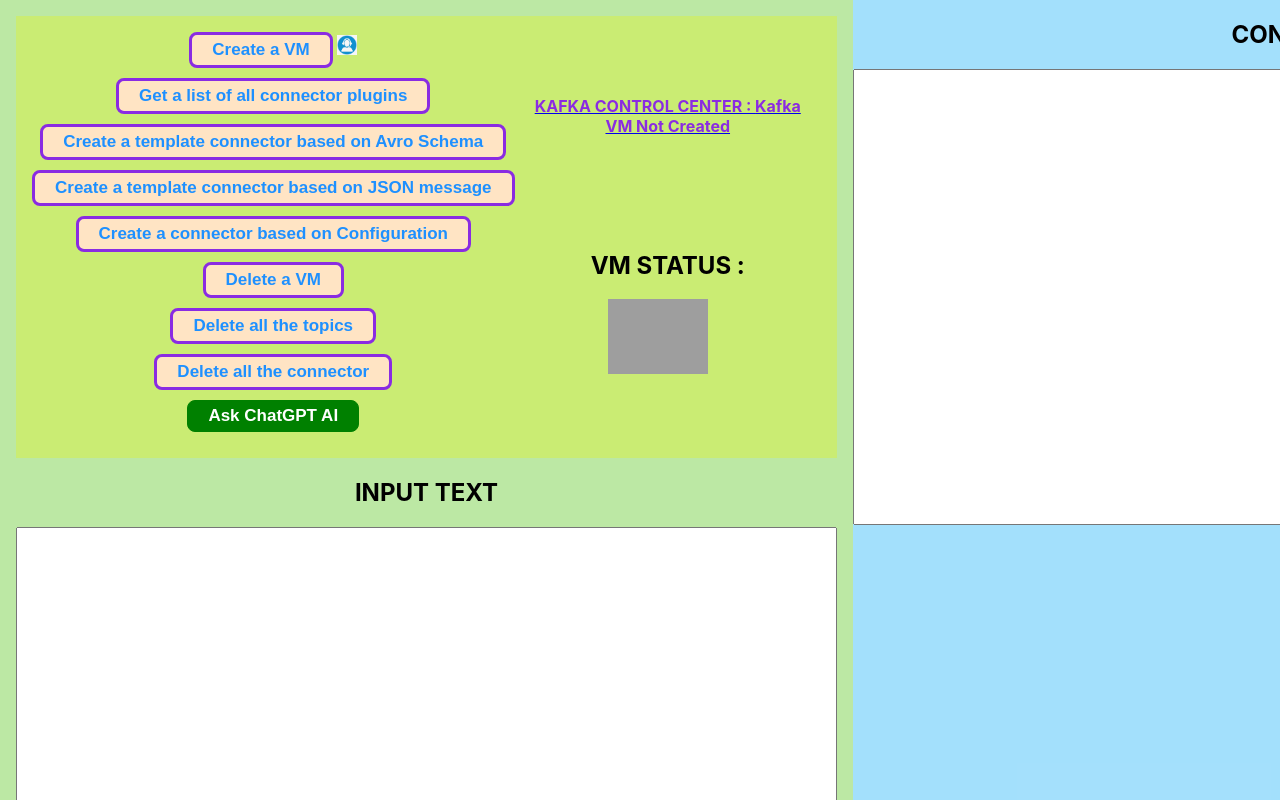
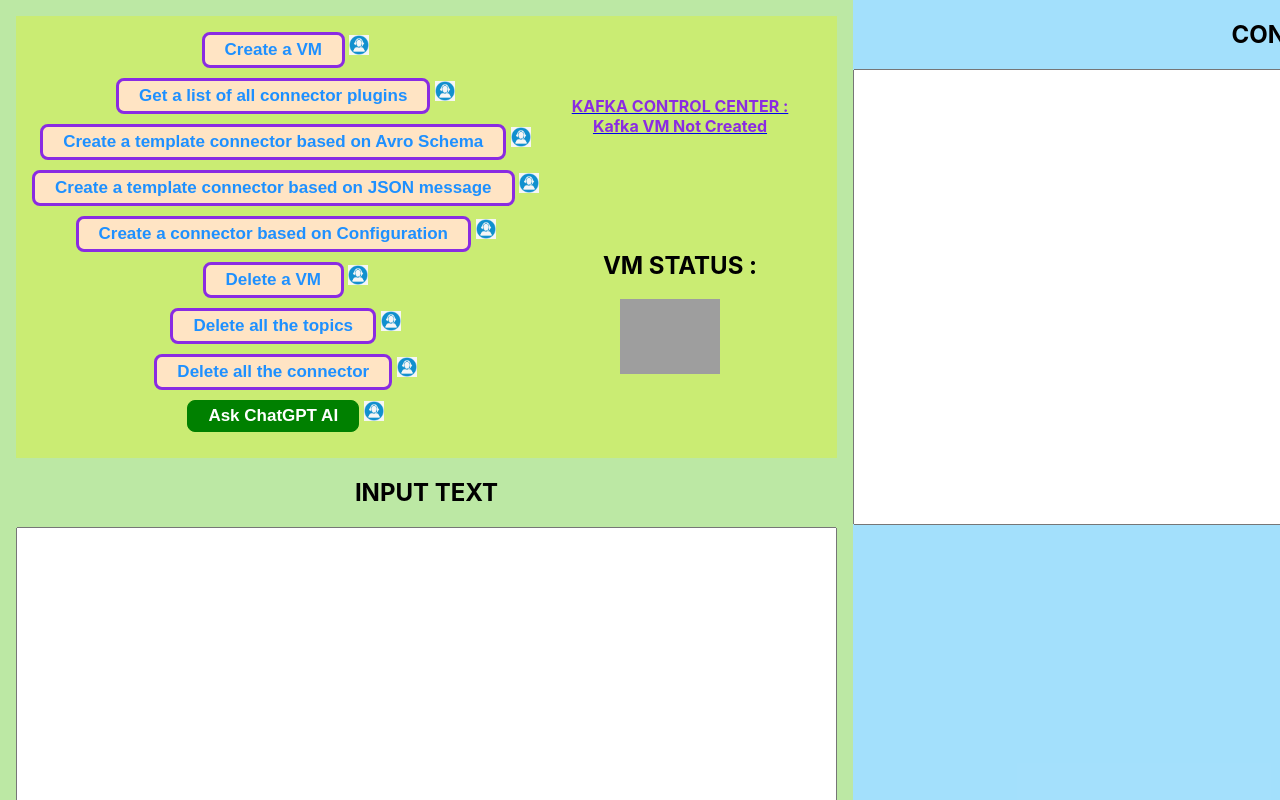
Before and after one commit to Lithin87/reactstudy, a React (Create React App) app: page / in a window 1280 px wide. Shown: the top 800 px of the page. Built offline with nearby package versions, Linux system fonts and the light colour scheme; no server answers; grey boxes are pictures that could not be loaded.

Commit message:
added help for all menus

```diff
--- a/src/Components/ImageHint.js
+++ b/src/Components/ImageHint.js
@@ -2,21 +2,106 @@
 import { useContext } from 'react';
 import help from '../images/help.png';
 
+const field3 = { "schema" :
+{
+  "connect.name": "lithin.personal.ust_data",
+  "fields": [
+    {
+      "name": "store_id",
+      "type": "int"
+    },
+    {
+      "name": "order_lines",
+      "type": {
+        "items": {
+          "connect.name": "lithin.personal.order_line",
+          "fields": [
+            {
+              "name": "product_id",
+              "type": "int"
+            },
+            {
+              "name": "category",
+              "type": "string"
+            },
+            {
+              "name": "quantity",
+              "type": "int"
+            },
+            {
+              "name": "unit_price",
+              "type": "float"
+            },
+            {
+              "name": "net_price",
+              "type": "float"
+            }
+          ],
+          "name": "order_line",
+          "type": "record"
+        },
+        "type": "array"
+      }
+    }
+  ],
+  "name": "ust_data",
+  "namespace": "lithin.personal",
+  "type": "record"
+}
+}
 
+const field4 = { "schema" :
+{
+ "name": "lithin",
+ "company": "UST",
+ "age": "23",
+ "account" : "BOOTS"
+}}
+
+
+const field5 ={
+  "name": "HttpSinkConnectorConnector_0",
+  "config": {
+    "value.converter.schema.registry.url": "http://schema-registry:8081",
+    "name": "HttpSinkConnectorConnector_0",
+    "connector.class": "io.confluent.connect.http.HttpSinkConnector",
+    "key.converter": "org.apache.kafka.connect.storage.StringConverter",
+    "value.converter": "io.confluent.connect.avro.AvroConverter",
+    "topics": "Regex_Schema",
+    "http.api.url": "https://kafkasinkcollector-tava5544oa-uc.a.run.app",
+    "request.method": "post",
+    "reporter.result.topic.replication.factor": "1",
+    "reporter.error.topic.replication.factor": "1",
+    "reporter.bootstrap.servers": "broker:29092"
+  }
+}
+
+const field9 =
+{
+  "data": "pls give a  sample json message with context of a shopping with 20 fields with valid values and with mandatory key named account"
+}
 
 function ImageHint({ htmlFor}) {
 
    const ctx = useContext(AuthContext);
+   const index = htmlFor.slice(-1)
 
+   const help_map = new Map();
+   help_map.set('1', { "Msg" : "Once VM created it needs a 3 mins to be Ready" });
+   help_map.set('2', { "Msg" : "The plugins defines the various destinations the data can be sent"});
+   help_map.set('3', field3);
+   help_map.set('4', field4);
+   help_map.set('5', field5);
+   help_map.set('6', 'VM deletion can take upto 3 mins');
+   help_map.set('7', 'Will delete all previous stored data');
+   help_map.set('8', 'Deletes all the craeted connenctors. Use this to RESET');
+   help_map.set('9', field9);
 
    const handleClick = async () => {
-   const df= { "schema" : "scscscsc" }
-
-
-    const formattedJSON = JSON.stringify(df, null, 2);
-    ctx.setText(formattedJSON);
+   const help = help_map.get(index);
+   const formattedJSON = JSON.stringify(help, null, 2);
+   ctx.setText(formattedJSON);
   };
-
 
 
     return (
--- a/src/Components/MenuOption.js
+++ b/src/Components/MenuOption.js
@@ -11,35 +11,35 @@
         </div>
 
         <div className="form-group">
-          <LabelOption htmlFor="field2">Get a list of all connector plugins</LabelOption>
+          <LabelOption htmlFor="field2">Get a list of all connector plugins</LabelOption>  <ImageHint htmlFor="field2"></ImageHint>
         </div>
 
         <div className="form-group">
-          <LabelOption htmlFor="field3">Create a template connector based on Avro Schema</LabelOption>
+          <LabelOption htmlFor="field3">Create a template connector based on Avro Schema</LabelOption> <ImageHint htmlFor="field3"></ImageHint>
         </div>
 
         <div className="form-group">
-          <LabelOption htmlFor="field4">Create a template connector based on JSON message</LabelOption>
+          <LabelOption htmlFor="field4">Create a template connector based on JSON message</LabelOption> <ImageHint htmlFor="field4"></ImageHint>
         </div>
 
         <div className="form-group">
-          <LabelOption htmlFor="field5">Create a connector based on Configuration</LabelOption>
+          <LabelOption htmlFor="field5">Create a connector based on Configuration</LabelOption> <ImageHint htmlFor="field5"></ImageHint>
         </div>
 
         <div className="form-group">
-          <LabelOption htmlFor="field6">Delete a VM</LabelOption>
+          <LabelOption htmlFor="field6">Delete a VM</LabelOption> <ImageHint htmlFor="field6"></ImageHint>
         </div>
 
         <div className="form-group">
-          <LabelOption htmlFor="field7">Delete all the topics</LabelOption>
+          <LabelOption htmlFor="field7">Delete all the topics</LabelOption> <ImageHint htmlFor="field7"></ImageHint>
         </div>
 
         <div className="form-group">
-          <LabelOption htmlFor="field8">Delete all the connector</LabelOption>
+          <LabelOption htmlFor="field8">Delete all the connector</LabelOption> <ImageHint htmlFor="field8"></ImageHint>
         </div>
 
         <div className="form-group">
-          <LabelOption htmlFor="field9">Ask ChatGPT AI</LabelOption>
+          <LabelOption htmlFor="field9">Ask ChatGPT AI</LabelOption> <ImageHint htmlFor="field9"></ImageHint>
         </div>
 
     </div>
```
